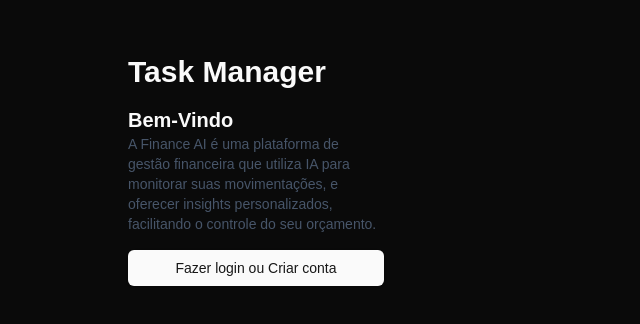
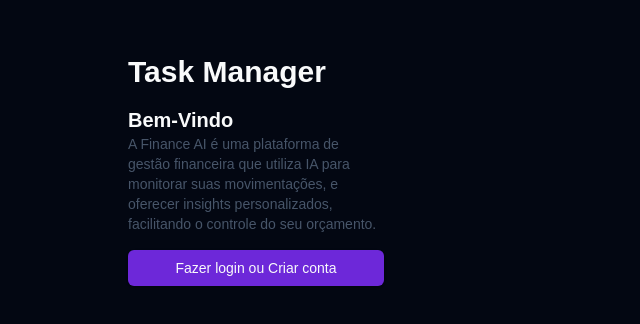
Before and after one commit to Luca-Sousa/task-manager, a Next.js app: page /login in a window 1280 px wide. Shown: the part 230-554 px from the top of the page, without its empty margins (0-640 px from the left). Built offline with nearby package versions, Linux system fonts and the light colour scheme.

Commit message:
update globals.css

```diff
--- a/app/globals.css
+++ b/app/globals.css
@@ -9,51 +9,52 @@
 @layer base {
   :root {
     --background: 0 0% 100%;
-    --foreground: 0 0% 3.9%;
+    --foreground: 224 71.4% 4.1%;
     --card: 0 0% 100%;
-    --card-foreground: 0 0% 3.9%;
+    --card-foreground: 224 71.4% 4.1%;
     --popover: 0 0% 100%;
-    --popover-foreground: 0 0% 3.9%;
-    --primary: 0 0% 9%;
-    --primary-foreground: 0 0% 98%;
-    --secondary: 0 0% 96.1%;
-    --secondary-foreground: 0 0% 9%;
-    --muted: 0 0% 96.1%;
-    --muted-foreground: 0 0% 45.1%;
-    --accent: 0 0% 96.1%;
-    --accent-foreground: 0 0% 9%;
+    --popover-foreground: 224 71.4% 4.1%;
+    --primary: 262.1 83.3% 57.8%;
+    --primary-foreground: 210 20% 98%;
+    --secondary: 220 14.3% 95.9%;
+    --secondary-foreground: 220.9 39.3% 11%;
+    --muted: 220 14.3% 95.9%;
+    --muted-foreground: 220 8.9% 46.1%;
+    --accent: 220 14.3% 95.9%;
+    --accent-foreground: 220.9 39.3% 11%;
     --destructive: 0 84.2% 60.2%;
-    --destructive-foreground: 0 0% 98%;
-    --border: 0 0% 89.8%;
-    --input: 0 0% 89.8%;
-    --ring: 0 0% 3.9%;
+    --destructive-foreground: 210 20% 98%;
+    --border: 220 13% 91%;
+    --input: 220 13% 91%;
+    --ring: 262.1 83.3% 57.8%;
+    --radius: 0.5rem;
     --chart-1: 12 76% 61%;
     --chart-2: 173 58% 39%;
     --chart-3: 197 37% 24%;
     --chart-4: 43 74% 66%;
     --chart-5: 27 87% 67%;
-    --radius: 0.5rem;
   }
+
   .dark {
-    --background: 0 0% 3.9%;
-    --foreground: 0 0% 98%;
-    --card: 0 0% 3.9%;
-    --card-foreground: 0 0% 98%;
-    --popover: 0 0% 3.9%;
-    --popover-foreground: 0 0% 98%;
-    --primary: 0 0% 98%;
-    --primary-foreground: 0 0% 9%;
-    --secondary: 0 0% 14.9%;
-    --secondary-foreground: 0 0% 98%;
-    --muted: 0 0% 14.9%;
-    --muted-foreground: 0 0% 63.9%;
-    --accent: 0 0% 14.9%;
-    --accent-foreground: 0 0% 98%;
+    --background: 224 71.4% 4.1%;
+    --foreground: 210 20% 98%;
+    --card: 224 71.4% 4.1%;
+    --card-foreground: 210 20% 98%;
+    --popover: 224 71.4% 4.1%;
+    --popover-foreground: 210 20% 98%;
+    --primary: 263.4 70% 50.4%;
+    --primary-foreground: 210 20% 98%;
+    --secondary: 215 27.9% 16.9%;
+    --secondary-foreground: 210 20% 98%;
+    --muted: 215 27.9% 16.9%;
+    --muted-foreground: 217.9 10.6% 64.9%;
+    --accent: 215 27.9% 16.9%;
+    --accent-foreground: 210 20% 98%;
     --destructive: 0 62.8% 30.6%;
-    --destructive-foreground: 0 0% 98%;
-    --border: 0 0% 14.9%;
-    --input: 0 0% 14.9%;
-    --ring: 0 0% 83.1%;
+    --destructive-foreground: 210 20% 98%;
+    --border: 215 27.9% 16.9%;
+    --input: 215 27.9% 16.9%;
+    --ring: 263.4 70% 50.4%;
     --chart-1: 220 70% 50%;
     --chart-2: 160 60% 45%;
     --chart-3: 30 80% 55%;
```
